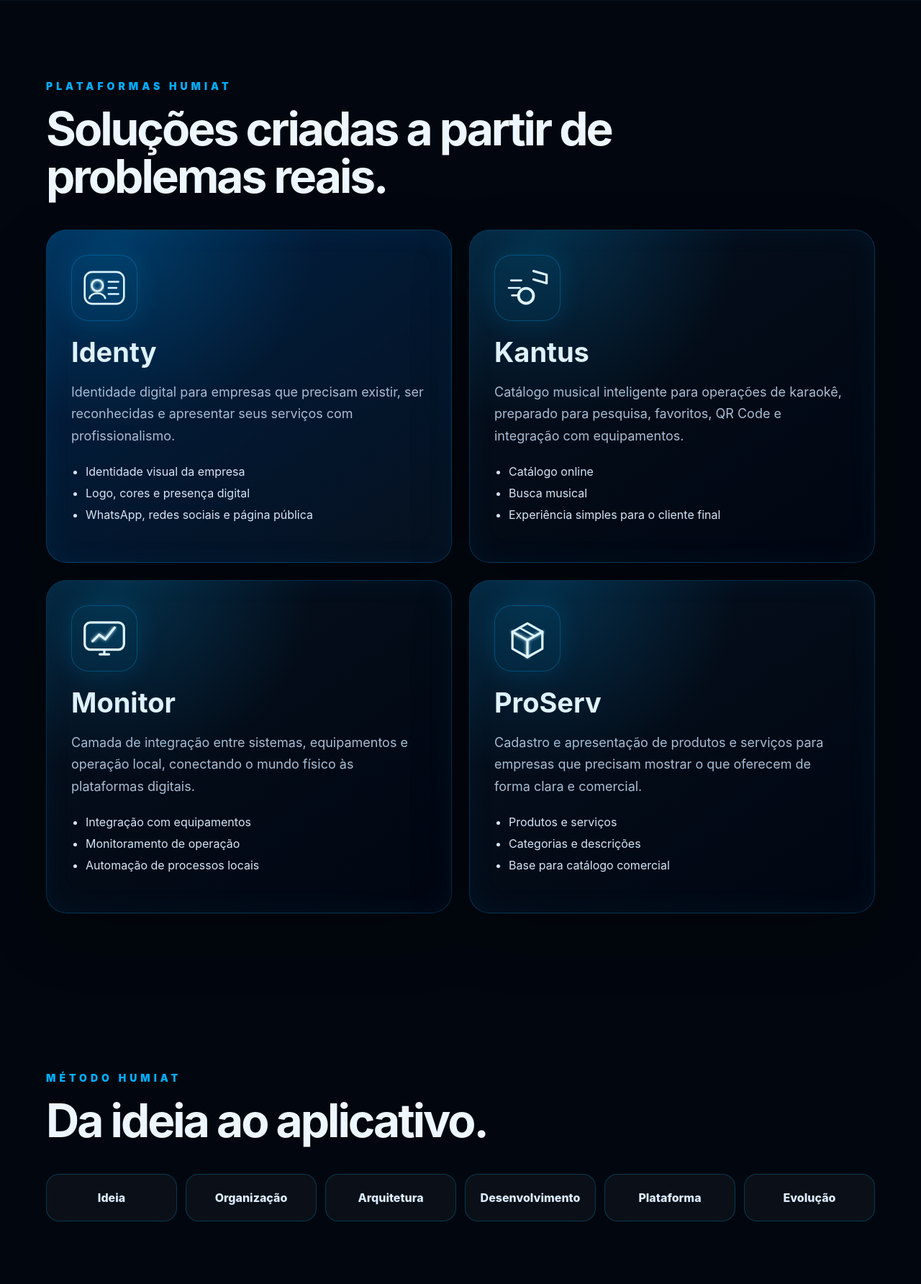
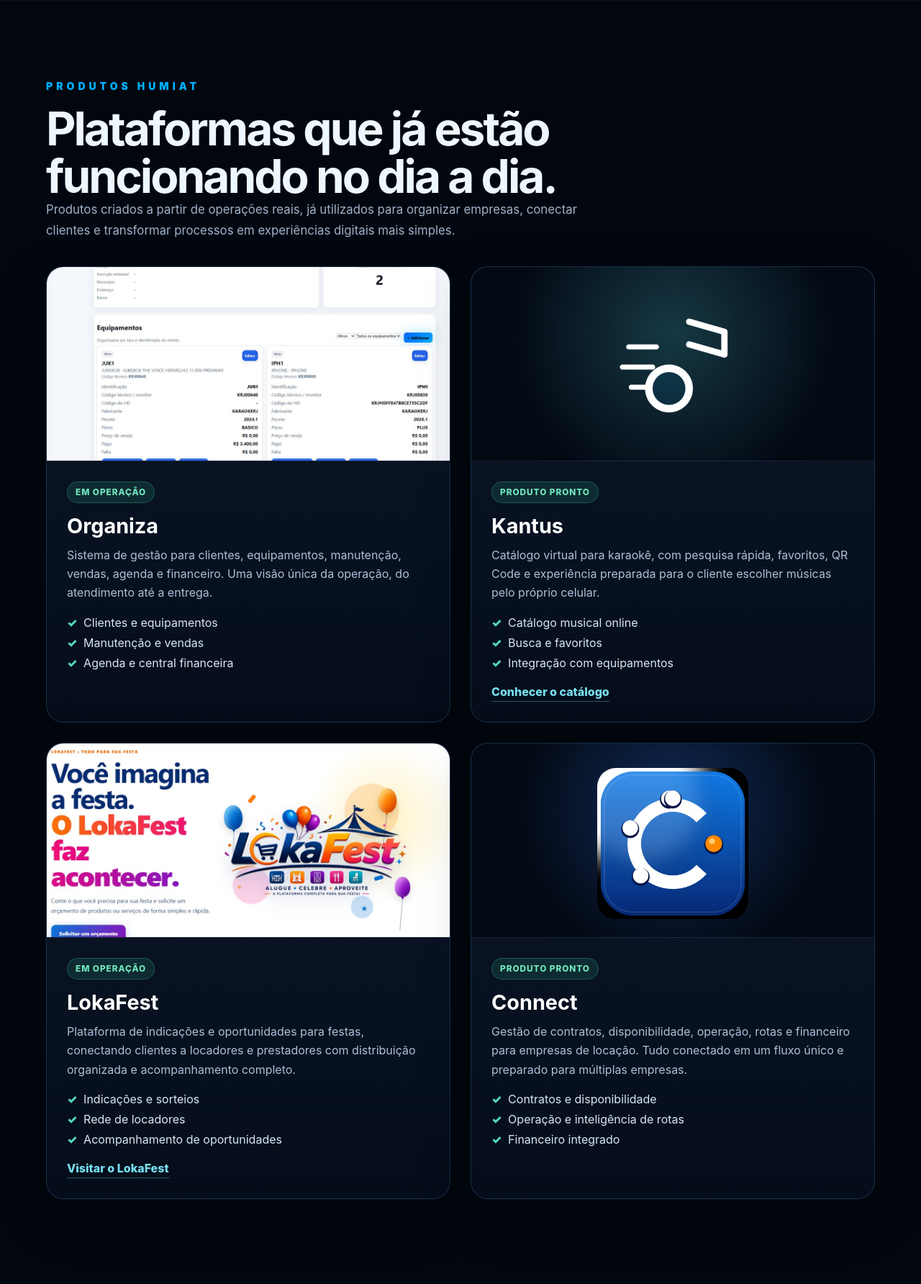
Before and after one commit to HUMIAT/Humiat, a FastAPI app: page / in a window 1280 px wide. Shown: the part 1473-3257 px from the top of the page at 72% size. Run offline with FastAPI, Linux system fonts and the light colour scheme.

Commit message:
Atualiza identidade do Organiza e apresenta produtos prontos no site HUMIAT

```diff
--- a/static/css/estilo.css
+++ b/static/css/estilo.css
@@ -516,3 +516,22 @@ footer strong span{color:var(--azul);text-shadow:0 0 16px rgba(0,174,255,.8)}
         max-width:315px;
     }
 }
+
+/* Vitrine de produtos reais HUMIAT */
+.introducao-produtos{max-width:760px;color:#9fb2ca;font-size:1.05rem;line-height:1.75;margin:0 0 34px}
+.vitrine-produtos{display:grid;grid-template-columns:repeat(2,minmax(0,1fr));gap:28px}
+.produto-real{background:linear-gradient(180deg,rgba(12,24,43,.96),rgba(5,13,26,.98));border:1px solid rgba(105,191,255,.18);border-radius:24px;overflow:hidden;box-shadow:0 24px 70px rgba(0,0,0,.24);transition:transform .25s ease,border-color .25s ease}
+.produto-real:hover{transform:translateY(-5px);border-color:rgba(86,207,225,.42)}
+.produto-imagem{height:270px;background:#0a1528;overflow:hidden;border-bottom:1px solid rgba(255,255,255,.08)}
+.produto-imagem img{width:100%;height:100%;object-fit:cover;display:block}
+.produto-imagem.produto-marca{display:grid;place-items:center;padding:34px;background:radial-gradient(circle at 50% 35%,rgba(38,117,255,.22),rgba(3,9,20,.96) 65%)}
+.produto-imagem.produto-marca img{width:min(210px,70%);height:auto;aspect-ratio:1;object-fit:contain;border-radius:26px}
+.kantus-marca{background:radial-gradient(circle at 50% 35%,rgba(72,216,196,.18),rgba(3,9,20,.96) 68%)!important}
+.produto-conteudo{padding:28px}
+.produto-status{display:inline-flex;padding:7px 11px;border-radius:999px;background:rgba(62,226,165,.12);border:1px solid rgba(62,226,165,.26);color:#71e6bd;font-size:.74rem;font-weight:800;letter-spacing:.08em;text-transform:uppercase}
+.produto-conteudo h3{font-size:1.8rem;margin:14px 0 10px;color:#fff}
+.produto-conteudo p{color:#adc0d8;line-height:1.65;margin:0 0 18px}
+.produto-conteudo ul{display:grid;gap:8px;padding:0;margin:0 0 20px;list-style:none;color:#d8e6f5}
+.produto-conteudo li:before{content:'✓';color:#55d6c2;font-weight:900;margin-right:9px}
+.link-produto{display:inline-flex;color:#77dff0;font-weight:800;text-decoration:none;border-bottom:1px solid rgba(119,223,240,.35);padding-bottom:3px}
+@media(max-width:850px){.vitrine-produtos{grid-template-columns:1fr}.produto-imagem{height:220px}.produto-conteudo{padding:22px}}
--- a/static/css/organiza.css
+++ b/static/css/organiza.css
@@ -3660,3 +3660,7 @@ label,.formulario label,.manutencao-page label{color:#334155 !important}
 
 /* Ícones padronizados da navegação */
 .nav-icon{display:inline-grid;place-items:center;width:18px;height:18px;flex:0 0 18px}.nav-icon svg{width:17px;height:17px;fill:none;stroke:currentColor;stroke-width:2;stroke-linecap:round;stroke-linejoin:round}.side-nav a,.side-bottom a{position:relative;z-index:2}
+
+/* Identidade oficial do Organiza */
+.organiza-brand-icon{width:34px;height:34px;border-radius:9px;object-fit:cover;box-shadow:0 5px 14px rgba(0,0,0,.25);flex:0 0 auto}
+.login-brand>img{width:48px;height:48px;border-radius:14px;object-fit:cover;box-shadow:0 8px 24px rgba(0,0,0,.28)}
--- a/templates/index.html
+++ b/templates/index.html
@@ -58,52 +58,51 @@
         </section>
 
         <section id="plataformas" class="secao revelar">
-            <p class="tag">Plataformas HUMIAT</p>
-            <h2>Soluções criadas a partir de problemas reais.</h2>
+            <p class="tag">Produtos HUMIAT</p>
+            <h2>Plataformas que já estão funcionando no dia a dia.</h2>
+            <p class="introducao-produtos">Produtos criados a partir de operações reais, já utilizados para organizar empresas, conectar clientes e transformar processos em experiências digitais mais simples.</p>
 
-            <div class="cards-produtos">
-                <article class="card destaque">
-                    <div class="icone-produto"><img src="/static/img/icone-identy.svg" alt="" /></div>
-                    <h3>Identy</h3>
-                    <p>Identidade digital para empresas que precisam existir, ser reconhecidas e apresentar seus serviços com profissionalismo.</p>
-                    <ul>
-                        <li>Identidade visual da empresa</li>
-                        <li>Logo, cores e presença digital</li>
-                        <li>WhatsApp, redes sociais e página pública</li>
-                    </ul>
+            <div class="vitrine-produtos">
+                <article class="produto-real organiza-produto">
+                    <div class="produto-imagem"><img src="/static/img/produtos/organiza-real.jpg" alt="Tela real do sistema Organiza" loading="lazy"></div>
+                    <div class="produto-conteudo">
+                        <span class="produto-status">Em operação</span>
+                        <h3>Organiza</h3>
+                        <p>Sistema de gestão para clientes, equipamentos, manutenção, vendas, agenda e financeiro. Uma visão única da operação, do atendimento até a entrega.</p>
+                        <ul><li>Clientes e equipamentos</li><li>Manutenção e vendas</li><li>Agenda e central financeira</li></ul>
+                    </div>
                 </article>
 
-                <article class="card">
-                    <div class="icone-produto"><img src="/static/img/icone-kantus.svg" alt="" /></div>
-                    <h3>Kantus</h3>
-                    <p>Catálogo musical inteligente para operações de karaokê, preparado para pesquisa, favoritos, QR Code e integração com equipamentos.</p>
-                    <ul>
-                        <li>Catálogo online</li>
-                        <li>Busca musical</li>
-                        <li>Experiência simples para o cliente final</li>
-                    </ul>
+                <article class="produto-real">
+                    <div class="produto-imagem produto-marca kantus-marca"><img src="/static/img/produtos/kantus-mark.png" alt="Kantus Catálogo Virtual" loading="lazy"></div>
+                    <div class="produto-conteudo">
+                        <span class="produto-status">Produto pronto</span>
+                        <h3>Kantus</h3>
+                        <p>Catálogo virtual para karaokê, com pesquisa rápida, favoritos, QR Code e experiência preparada para o cliente escolher músicas pelo próprio celular.</p>
+                        <ul><li>Catálogo musical online</li><li>Busca e favoritos</li><li>Integração com equipamentos</li></ul>
+                        <a class="link-produto" href="https://karaokerj.com.br/catalogo" target="_blank" rel="noopener">Conhecer o catálogo</a>
+                    </div>
                 </article>
 
-                <article class="card">
-                    <div class="icone-produto"><img src="/static/img/icone-monitor.svg" alt="" /></div>
-                    <h3>Monitor</h3>
-                    <p>Camada de integração entre sistemas, equipamentos e operação local, conectando o mundo físico às plataformas digitais.</p>
-                    <ul>
-                        <li>Integração com equipamentos</li>
-                        <li>Monitoramento de operação</li>
-                        <li>Automação de processos locais</li>
-                    </ul>
+                <article class="produto-real">
+                    <div class="produto-imagem"><img src="/static/img/produtos/lokafest-real.jpg" alt="Página real da plataforma LokaFest" loading="lazy"></div>
+                    <div class="produto-conteudo">
+                        <span class="produto-status">Em operação</span>
+                        <h3>LokaFest</h3>
+                        <p>Plataforma de indicações e oportunidades para festas, conectando clientes a locadores e prestadores com distribuição organizada e acompanhamento completo.</p>
+                        <ul><li>Indicações e sorteios</li><li>Rede de locadores</li><li>Acompanhamento de oportunidades</li></ul>
+                        <a class="link-produto" href="https://lokafest.com.br" target="_blank" rel="noopener">Visitar o LokaFest</a>
+                    </div>
                 </article>
 
-                <article class="card">
-                    <div class="icone-produto"><img src="/static/img/icone-proserv.svg" alt="" /></div>
-                    <h3>ProServ</h3>
-                    <p>Cadastro e apresentação de produtos e serviços para empresas que precisam mostrar o que oferecem de forma clara e comercial.</p>
-                    <ul>
-                        <li>Produtos e serviços</li>
-                        <li>Categorias e descrições</li>
-                        <li>Base para catálogo comercial</li>
-                    </ul>
+                <article class="produto-real">
+                    <div class="produto-imagem produto-marca connect-marca"><img src="/static/img/produtos/connect-real.jpg" alt="Identidade oficial do Connect" loading="lazy"></div>
+                    <div class="produto-conteudo">
+                        <span class="produto-status">Produto pronto</span>
+                        <h3>Connect</h3>
+                        <p>Gestão de contratos, disponibilidade, operação, rotas e financeiro para empresas de locação. Tudo conectado em um fluxo único e preparado para múltiplas empresas.</p>
+                        <ul><li>Contratos e disponibilidade</li><li>Operação e inteligência de rotas</li><li>Financeiro integrado</li></ul>
+                    </div>
                 </article>
             </div>
         </section>
--- a/templates/organiza/login.html
+++ b/templates/organiza/login.html
@@ -1,7 +1,7 @@
 {% extends "organiza/base.html" %}
 {% block conteudo_publico %}
 <section class="login-clean">
-  <div class="login-brand"><span>O</span><div><strong>ORGANIZA</strong><small>Karaokê RJ</small></div></div>
+  <div class="login-brand"><img src="/static/icons/organiza/icon-192.png?v=20260805-2" alt="Organiza"><div><strong>ORGANIZA</strong><small>Sistema de Gestão</small></div></div>
   <form method="post" class="cartao login-card">
     <p class="tag">Área restrita</p><h1>Entrar</h1>
     {% if erro %}<div class="alerta erro">{{ erro }}</div>{% endif %}
```
Also changed, not shown: templates/organiza/base.html (+6 -6 lines), static/img/produtos/connect-real.jpg (added), static/img/produtos/kantus-mark.png (added), static/img/produtos/lokafest-real.jpg (added), static/img/produtos/organiza-real.jpg (added), static/organiza.webmanifest.
